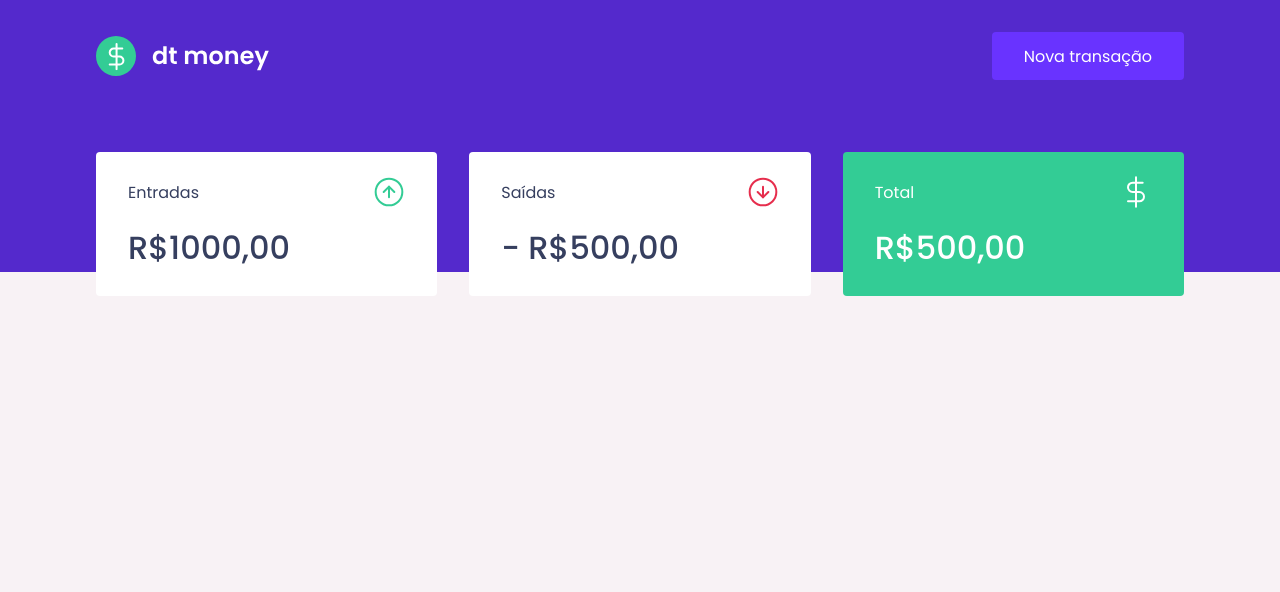
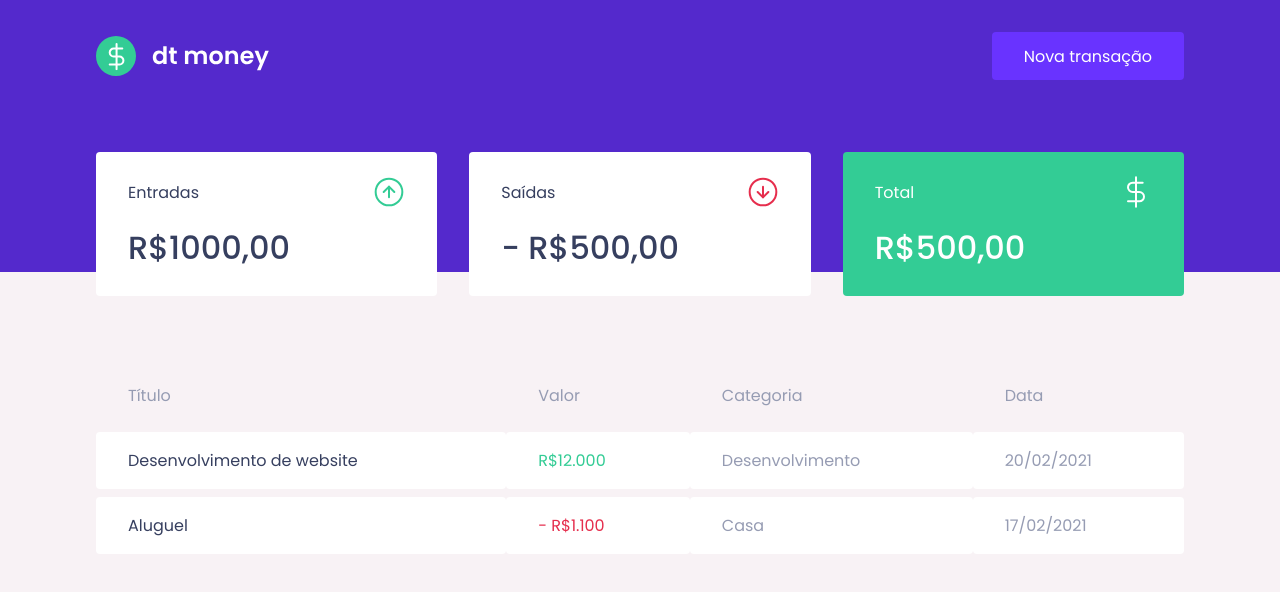
Before and after one commit to Adilson2902/project-1-trilha-ignite-react, a React (Create React App) app: page / in a window 1280 px wide. Shown: the top 592 px of the page. Built offline with nearby package versions, Linux system fonts and the light colour scheme.

Commit message:
component table

```diff
--- a/src/components/Dashboard/index.tsx
+++ b/src/components/Dashboard/index.tsx
@@ -1,10 +1,12 @@
 import { Summary } from "../Summary"
+import { TransactionTable } from "../TransactionTable"
 import { Container } from "./styles"
 
 export const Dashboard: React.FC = () => {
     return(
         <Container>
             <Summary />
+            <TransactionTable />
         </Container>
     )
 }
--- /dev/null
+++ b/src/components/TransactionTable/index.tsx
@@ -0,0 +1,35 @@
+import React from 'react';
+
+import { Container } from './styles';
+
+export const TransactionTable: React.FC = () => {
+  return (
+    <Container>
+        <table>
+            <thead>
+                <tr>
+                    <th>Título</th>
+                    <th>Valor</th>
+                    <th>Categoria</th>
+                    <th>Data</th>
+                </tr>
+            </thead>
+            <tbody>
+                    <tr>
+                        <td>Desenvolvimento de website</td>
+                        <td className="deposit">R$12.000</td>
+                        <td>Desenvolvimento</td>
+                        <td>20/02/2021</td>
+                    </tr>
+                    <tr>
+                        <td>Aluguel</td>
+                        <td className="withdraw">- R$1.100</td>
+                        <td>Casa</td>
+                        <td>17/02/2021</td>
+                    </tr>
+            </tbody>
+
+        </table>
+    </Container>
+  );
+}
--- /dev/null
+++ b/src/components/TransactionTable/styles.ts
@@ -0,0 +1,40 @@
+import styled from 'styled-components';
+
+export const Container = styled.div`
+  margin-top: 4rem;
+
+  table {
+      width: 100%;
+      border-spacing: 0 0.5rem;
+
+
+      th {
+          color: var(--text-body);
+          font-weight: 400;
+          padding: 1rem 2rem;
+          text-align: left;
+          line-height: 1.5rem;
+      }
+
+      td {
+          padding: 1rem 2rem;
+          border: 0;
+          background: var(--shape);
+          color: var(--text-body);
+          border-radius: 0.25rem;
+
+         &:first-child{
+             color: var(--text-title);
+         }
+
+         &.deposit{
+             color: var(--green);
+         }
+
+         &.withdraw{
+             color: var(--red);
+         }
+      }
+
+  }
+`;
```
